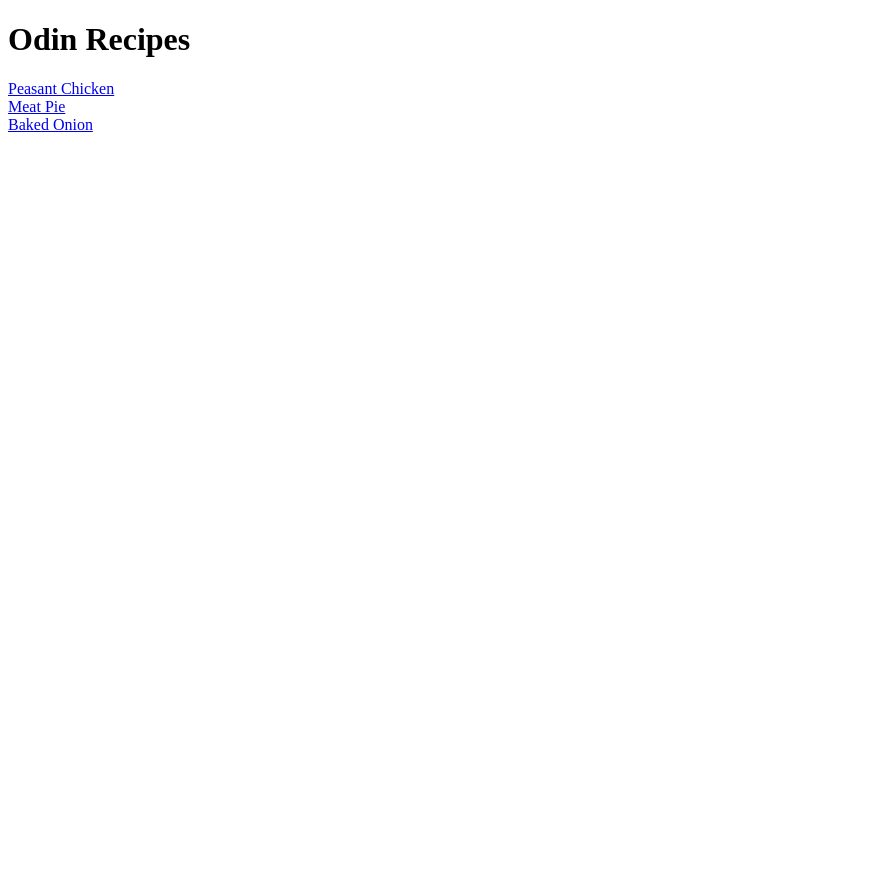
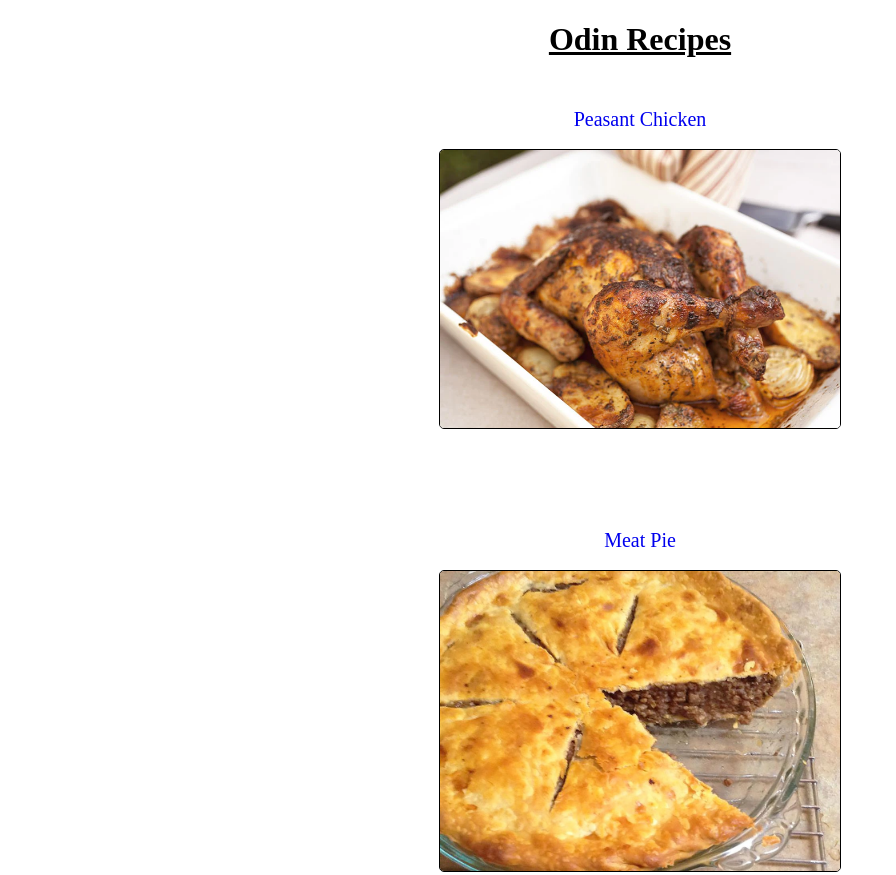
Before and after one commit to 1tazziolim/odin-recipes, a plain HTML site: page index.html in a window 1280 px wide. Shown: the top 875 px of the page, without its empty margins (0-896 px from the left). Before the commit the page ends 800 px from the top, so only its background shows below. Drawn offline with Linux system fonts and the light colour scheme; files that its build step writes are made by us from their sources; files whose address does not match are found by name.

Commit message:
Make stylesheet. Complete index.html style.

```diff
--- a/index.html
+++ b/index.html
@@ -2,14 +2,28 @@
 <html lang="en">
     <head>
         <meta charset="utf-8">
+        <link rel="stylesheet" href="/home/chungsook/Code/odin-recipes/recipe-stylesheet/styles.css">
         <title>Odin Recipes</title>
     </head>
     <body>
         <h1>Odin Recipes</h1>
-        <a href="../odin-recipes/recipes/peasant-chicken.html">Peasant Chicken</a>
-        <br>
-        <a href="../odin-recipes/recipes/meat-pie.html">Meat Pie</a>
-        <br>
-        <a href="../odin-recipes/recipes/baked-onion.html">Baked Onion</a>
+
+        <div class="recipe-container chicken">
+            <a class="index-recipe chicken" href="/home/chungsook/Code/odin-recipes/recipes/peasant-chicken.html">Peasant Chicken</a>
+            <br>
+            <img class="index-images" src="recipe-images/peasant-chicken.webp" alt="A photo of cooked peasant chicken.">
+        </div>
+
+        <div class="recipe-container meat">
+            <a class="index-recipe meat" href="recipes/meat-pie.html">Meat Pie</a>
+            <br>
+            <img class="index-images" src="recipe-images/meat-pie.jpg" alt="An image of freshly baked meat pie.">
+        </div>
+
+        <div class="recipe-container onion">
+            <a class="index-recipe onion" href="recipes/baked-onion.html">Baked Onion</a>
+            <br>
+            <img class="index-images" src="recipe-images/baked-onion.jpg" alt="An image of sliced, baked onions.">
+        </div>
     </body>
 </html>
--- /dev/null
+++ b/recipe-stylesheet/styles.css
@@ -0,0 +1,49 @@
+h1 {
+    font-family: 'Times New Roman', Times, serif;
+    font-weight: 700;
+    text-decoration: underline;
+    text-align: center;
+}
+
+.index-recipe {
+    font-family: 'Times New Roman', Times, serif;
+    font-weight: 500;
+    text-decoration: none;
+    text-align: center;
+    font-size: 20px;
+}
+
+.recipe-container {
+    display: flex;
+    flex-direction: column;
+    justify-content: center;
+    align-items: center;
+}
+
+.index-images {
+    width: 25em;
+    height: auto;
+    border: solid 1px;
+    border-radius: 5px;
+}
+
+.meat , .onion {
+    margin-top: 50px;
+}
+
+.chicken {
+    margin-top: 25px;
+}
+
+.main-image-container , .recipe-paragraph-container {
+    display: flex;
+    flex-direction: column;
+    justify-content: center;
+    align-items: center;
+}
+
+.recipe-main-image {
+    width: 75em;
+    border: 5px solid;
+    border-radius: 5px;
+}
```
Also changed, not shown: recipes/baked-onion.html (+2 -1 lines), recipes/meat-pie.html (+2 -1 lines), recipes/peasant-chicken.html (+9 -2 lines).
